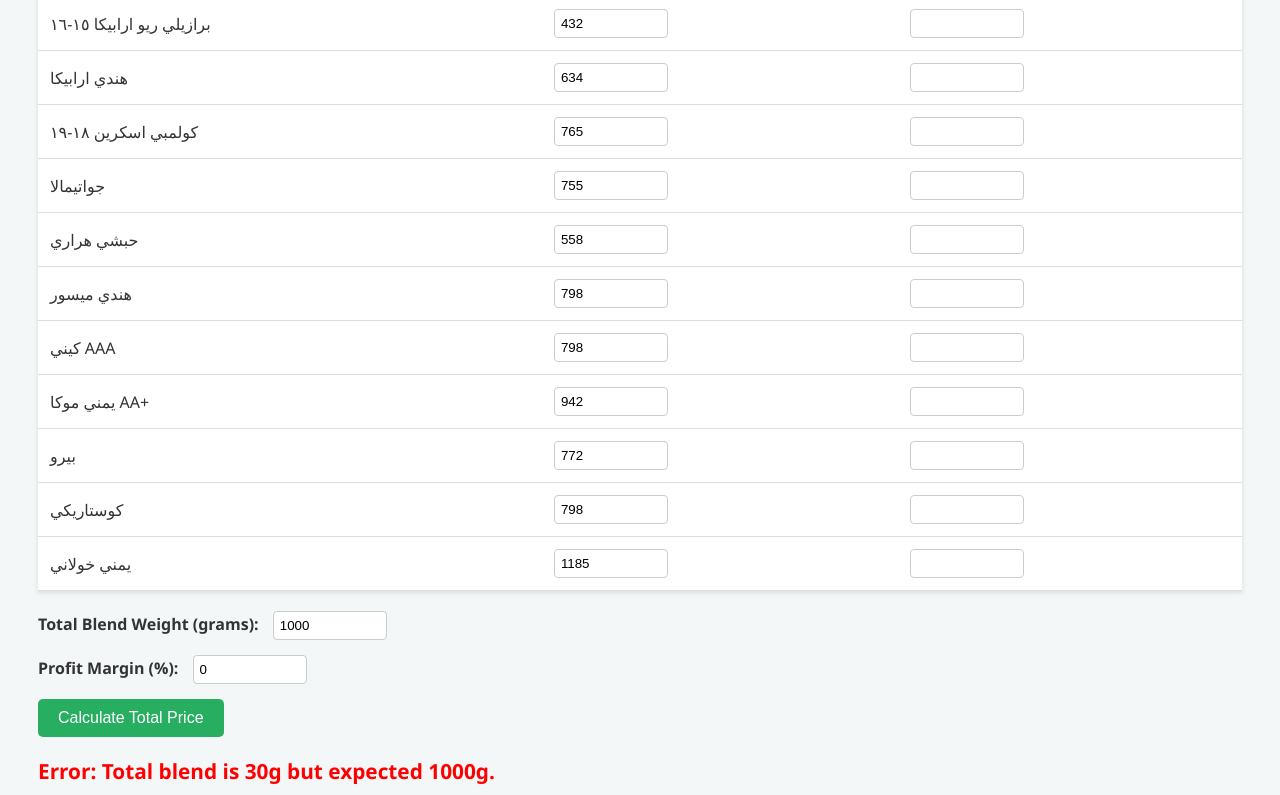
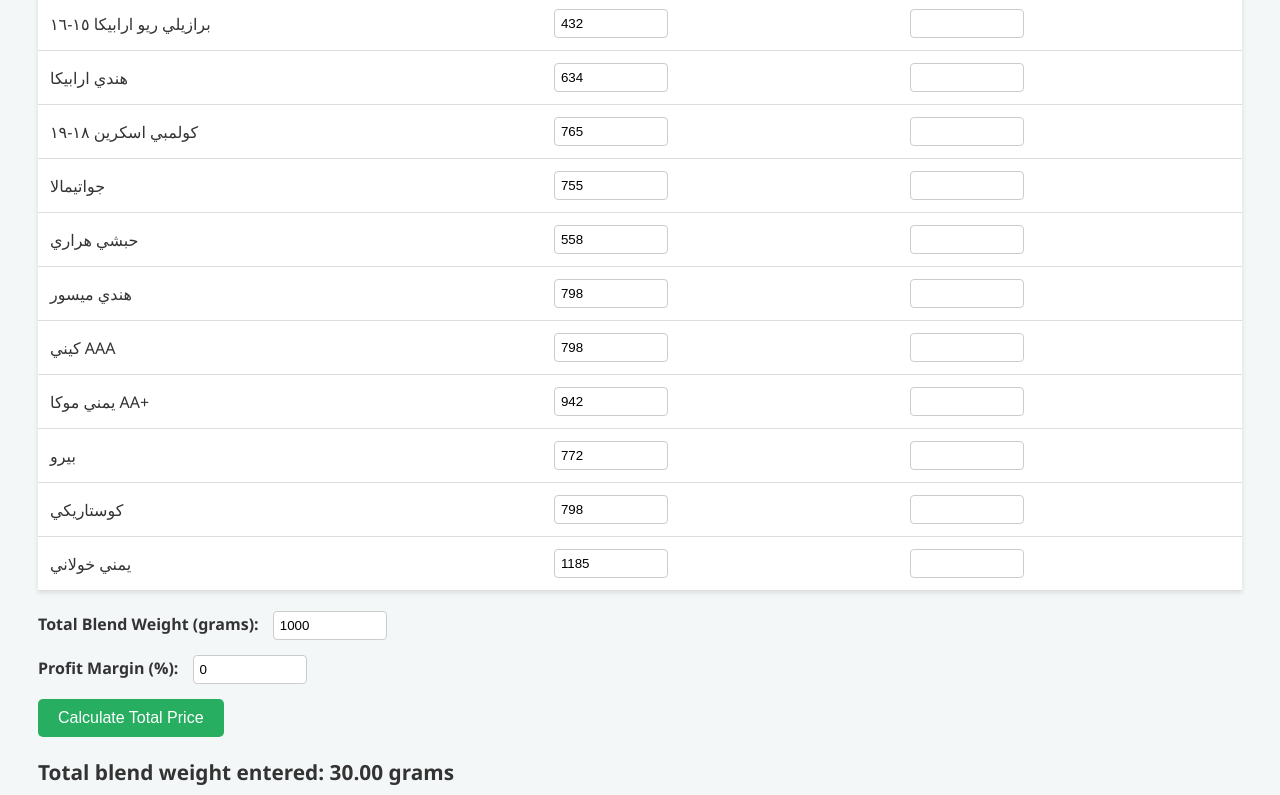
Before and after one commit to MichaelGo90/blend, a plain HTML site: page index.html in a window 1280 px wide. Both pictures are taken after typing "5", "5", "5", "5", "5", "5" into the empty fields and a click on the button "Calculate Total Price". Shown: the part 658-1453 px from the top of the page. Drawn offline with Linux system fonts and the light colour scheme.

Commit message:
show kilo price anyways

```diff
--- a/index.html
+++ b/index.html
@@ -132,7 +132,7 @@
  function calculateBlendCost() {
   const prices = document.querySelectorAll('.price');
   const blends = document.querySelectorAll('.blend');
-    const totalGrams = parseFloat(document.getElementById('totalGrams').value);
+  const totalGramsInput = parseFloat(document.getElementById('totalGrams').value);
   const profitMargin = parseFloat(document.getElementById('profitMargin').value);
 
   let totalInputGrams = 0;
@@ -146,17 +146,23 @@
     totalCost += pricePerKg * weightInKg;
   }
 
-    if (Math.abs(totalInputGrams - totalGrams) > 0.1) {
-      document.getElementById('result').innerHTML =
-              `<span class="error">Error: Total blend is ${totalInputGrams}g but expected ${totalGrams}g.</span>`;
-      return;
+  const baseCostPerGram = totalCost / totalInputGrams;
+  const baseCostPerKg = baseCostPerGram * 1000;
+  const finalPricePerKg = baseCostPerKg * (1 + (profitMargin / 100));
+
+  let resultHTML = `
+    <p>Total blend weight entered: ${totalInputGrams.toFixed(2)} grams</p>
+    <p>Base cost per 1000 grams: ${baseCostPerKg.toFixed(2)} EGP</p>
+    <p>Final price per 1000 grams with ${profitMargin}% profit: ${finalPricePerKg.toFixed(2)} EGP</p>
+  `;
+
+  if (Math.abs(totalInputGrams - 1000) > 0.1) {
+    resultHTML += `<p class="error">Note: The total blend weight is not exactly 1000 grams.</p>`;
   }
 
-    const finalPrice = totalCost * (1 + (profitMargin / 100));
-    document.getElementById('result').innerHTML =
-            `Base Cost: $${totalCost.toFixed(2)}<br>
-         Final Price (with ${profitMargin}% profit): <strong>$${finalPrice.toFixed(2)}</strong>`;
+  document.getElementById('result').innerHTML = resultHTML;
 }
+
 </script>
 
 </body>
```
Lines whose indentation alone changed are shown as unchanged.
